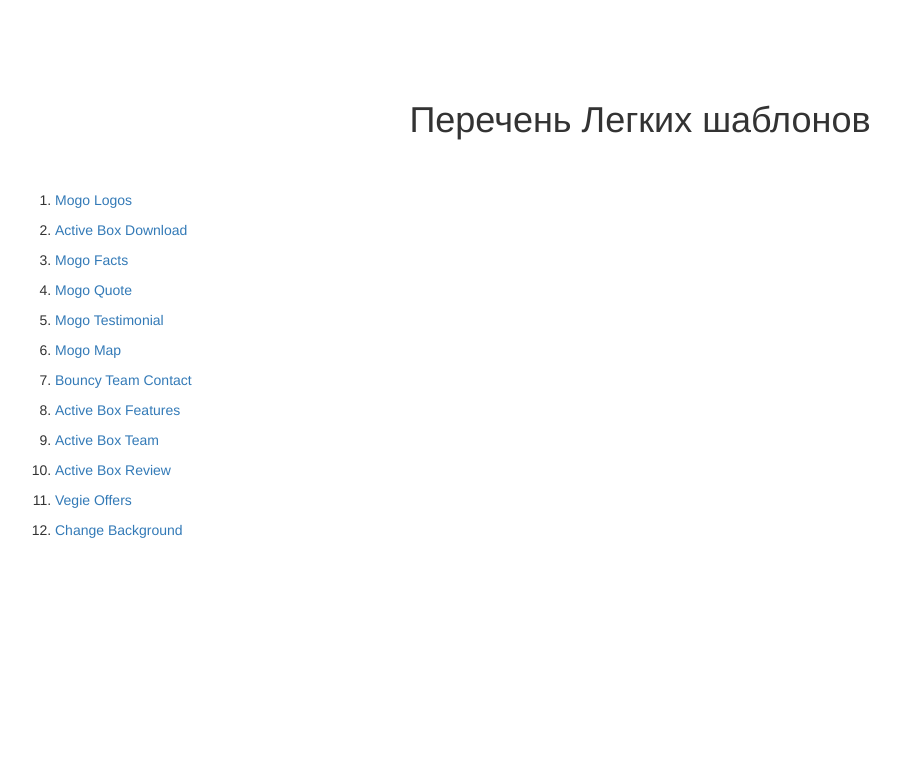
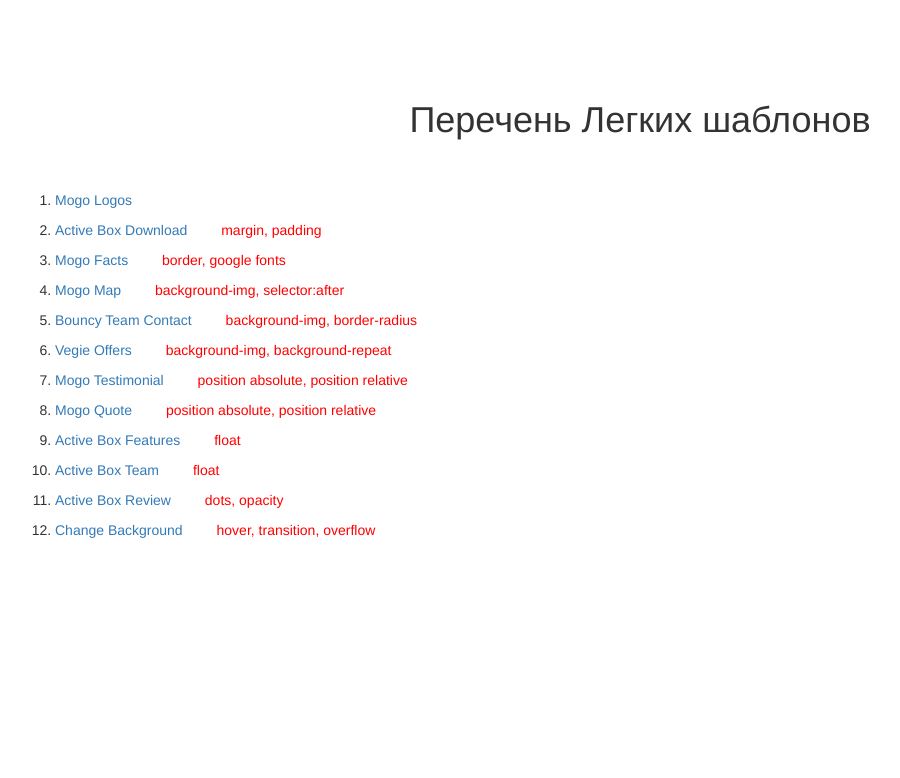
Before and after one commit to PriymakVl/lesson_task, a Yii app: template views/css/templates/easy/index.php in a window 1280 px wide. Shown: the top 778 px of the page, without its empty margins (0-900 px from the left). Run offline with PHP 8.4 and a stand-in for Yii, Linux system fonts and the light colour scheme; the template is opened without the code that fills it, so the values that code supplies are empty; some libraries are stand-ins or nearby versions.

Commit message:
change index templates css

```diff
--- a/views/css/templates/easy/index.php
+++ b/views/css/templates/easy/index.php
@@ -13,35 +13,47 @@
 	</li>
 	<li>
 		<?= Html::a('Active Box Download', ['template', 'level' => 'easy', 'name' => 'active_box_download']) ?>
+		<span class="menu-points">margin, padding</span>
 	</li>
 	<li>
 		<?= Html::a('Mogo Facts', ['template', 'level' => 'easy', 'name' => 'mogo_facts']) ?>
+		<span class="menu-points">border, google fonts</span>
+	</li>
+	<li>
+		<?= Html::a('Mogo Map', ['template', 'level' => 'easy', 'name' => 'mogo_map']) ?>
+		<span class="menu-points">background-img, selector:after</span>
+	</li>
+	<li>
+		<?= Html::a('Bouncy Team Contact', ['template', 'level' => 'easy', 'name' => 'bouncy_team_contact']) ?>
+		<span class="menu-points">background-img, border-radius</span>
+	</li>
+		<li>
+		<?= Html::a('Vegie Offers', ['template', 'level' => 'easy', 'name' => 'vegie_offers']) ?>
+		<span class="menu-points">background-img, background-repeat</span>
+	</li>
+	</li>
+	<li>
+		<?= Html::a('Mogo Testimonial', ['template', 'level' => 'easy', 'name' => 'mogo_testimonial']) ?>
+		<span class="menu-points">position absolute, position relative</span>
 	</li>
 	<li>
 		<?= Html::a('Mogo Quote', ['template', 'level' => 'easy', 'name' => 'mogo_quote']) ?>
-	</li>
-	<li>
-		<?= Html::a('Mogo Testimonial', ['template', 'level' => 'easy', 'name' => 'mogo_testimonial']) ?>
-	</li>
-	<li>
-		<?= Html::a('Mogo Map', ['template', 'level' => 'easy', 'name' => 'mogo_map']) ?>
-	</li>
-	<li>
-		<?= Html::a('Bouncy Team Contact', ['template', 'level' => 'easy', 'name' => 'bouncy_team_contact']) ?>
+		<span class="menu-points">position absolute, position relative</span>
 	</li>
 	<li>
 		<?= Html::a('Active Box Features', ['template', 'level' => 'easy', 'name' => 'active_box_features']) ?>
+		<span class="menu-points">float</span>
 	</li>
 	<li>
 		<?= Html::a('Active Box Team', ['template', 'level' => 'easy', 'name' => 'active_box_team']) ?>
+		<span class="menu-points">float</span>
 	</li>
 	<li>
 		<?= Html::a('Active Box Review', ['template', 'level' => 'easy', 'name' => 'active_box_review']) ?>
-	</li>
-	<li>
-		<?= Html::a('Vegie Offers', ['template', 'level' => 'easy', 'name' => 'vegie_offers']) ?>
+		<span class="menu-points">dots, opacity</span>
 	</li>
 	<li>
 		<?= Html::a('Change Background', ['template', 'level' => 'easy', 'name' => 'change_background']) ?>
+		<span class="menu-points">hover, transition, overflow</span>
 	</li>
 </ol>
--- a/web/css/main.css
+++ b/web/css/main.css
@@ -22,3 +22,8 @@ ol li {
 	font-size: 1.2em;
 	color: red;
 }
+
+.menu-points {
+	margin-left: 30px;
+	color: red;
+}
--- a/web/css/templates/easy_templates/vegie_offers.css
+++ b/web/css/templates/easy_templates/vegie_offers.css
@@ -16,7 +16,7 @@
 .offer {
 	display: inline-block;
 	max-width: 370px;
-	margin-right: 190px;
+	margin-right: 100px;
 	text-align: center;
 }
 
```
Also changed, not shown: web/css/templates/easy_templates/active_box_review.css (+8 -3 lines), 1 other file.
